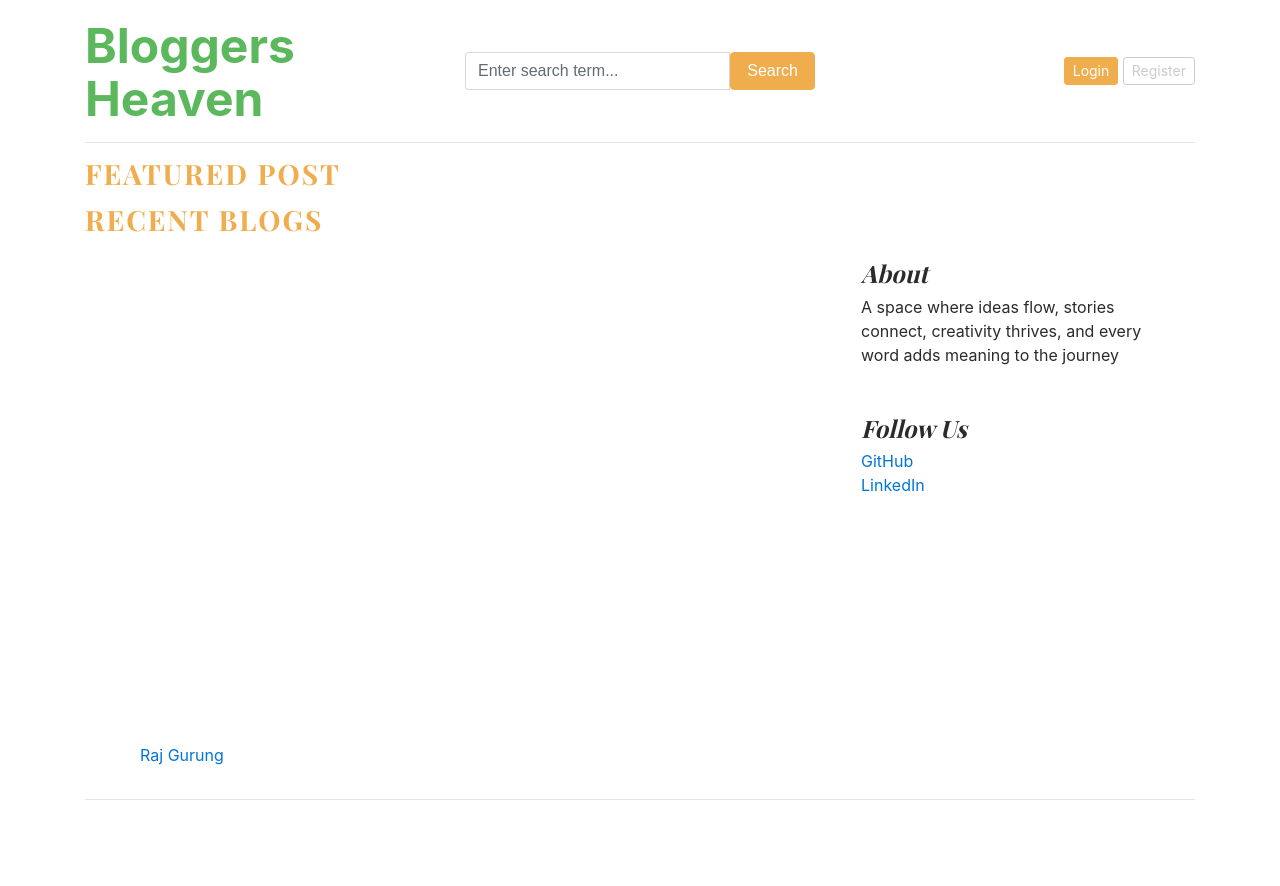
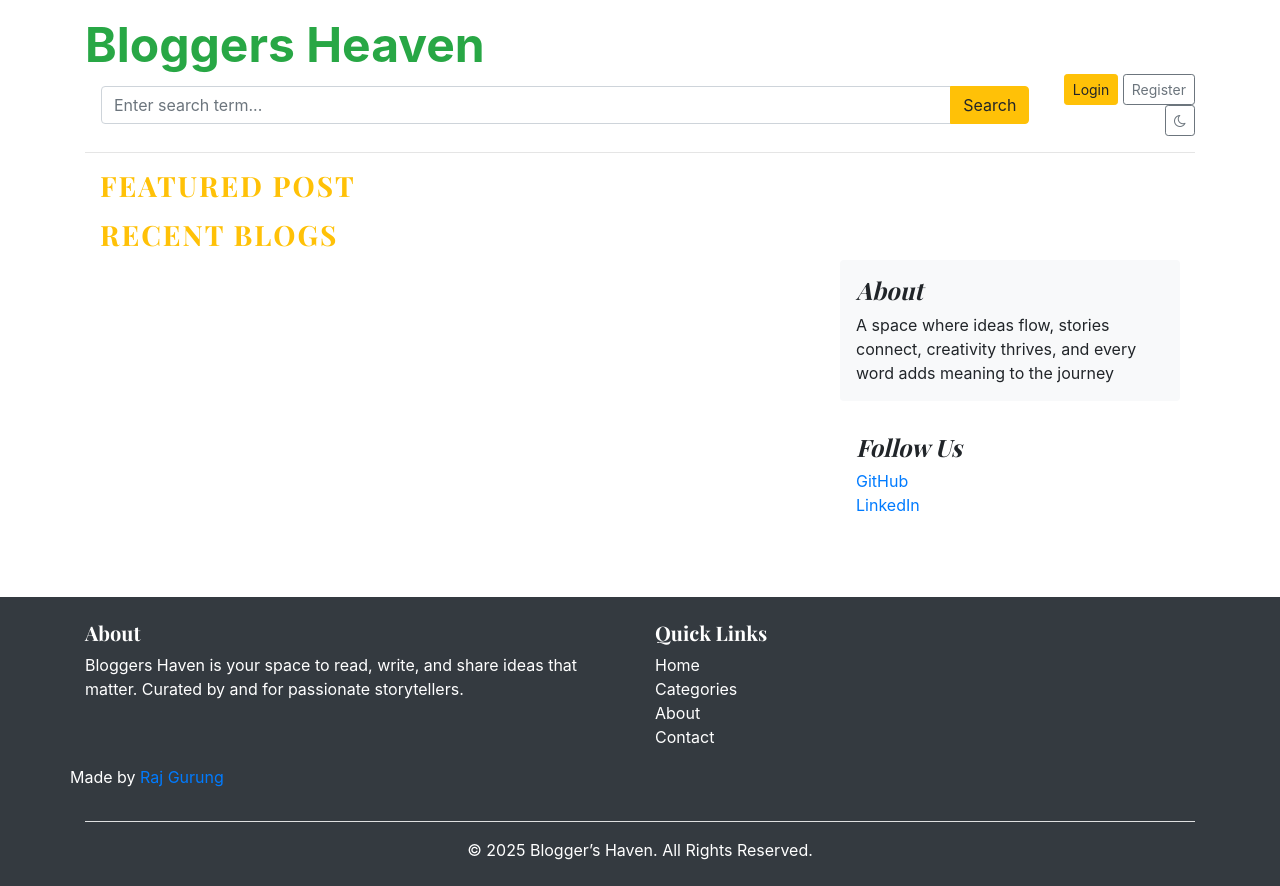
Before and after one commit to Raj-Gurung/BLOG-WEBSITE, a Django app: template templates/home.html in a window 1280 px wide. Before the commit the page ends 800 px from the top, so only its background shows below. Run offline with Django 5.2, Linux system fonts and the light colour scheme; the template is opened without the code that fills it, so the values that code supplies are empty; some libraries are stand-ins or nearby versions.

Commit message:
first commit

```diff
--- a/templates/base/base.html
+++ b/templates/base/base.html
@@ -5,22 +5,37 @@
     <meta charset="UTF-8" />
     <meta name="viewport" content="width=device-width, initial-scale=1.0" />
     <title>Bloggers Heaven</title>
-    <link href="https://getbootstrap.com/docs/4.0/dist/css/bootstrap.min.css" rel="stylesheet" />
+
+    <!-- Bootstrap CSS (Correct CDN) -->
+    <link rel="stylesheet" href="https://stackpath.bootstrapcdn.com/bootstrap/4.5.2/css/bootstrap.min.css" />
+
+    <!-- Google Fonts -->
     <link href="https://fonts.googleapis.com/css?family=Playfair+Display:700,900" rel="stylesheet" />
+
+    <!-- Font Awesome -->
+    <link rel="stylesheet" href="https://cdnjs.cloudflare.com/ajax/libs/font-awesome/4.7.0/css/font-awesome.min.css" />
+
+    <!-- Custom CSS -->
     <link href="{% static 'css/blog.css' %}" rel="stylesheet" />
-    <link rel="stylesheet" href="https://cdnjs.cloudflare.com/ajax/libs/font-awesome/4.7.0/css/font-awesome.min.css" />
   </head>
   <body>
 
-    <!-- Header part -->
+    <!-- Header -->
     {% include 'base/header.html' %}
 
-    <!-- Main content part -->
-    {% block content %}
-    {% endblock %}
+    <!-- Main Content -->
+    <div class="container">
+      {% block content %}
+      {% endblock %}
+    </div>
 
     <!-- Footer -->
     {% include 'base/footer.html' %}
+
+    <!-- Bootstrap JS + dependencies -->
+    <script src="https://code.jquery.com/jquery-3.5.1.slim.min.js"></script>
+    <script src="https://cdn.jsdelivr.net/npm/popper.js@1.16.1/dist/umd/popper.min.js"></script>
+    <script src="https://stackpath.bootstrapcdn.com/bootstrap/4.5.2/js/bootstrap.min.js"></script>
 
     <!-- Dark Mode Script -->
     <script>
@@ -34,11 +49,11 @@
           icon.classList.add('fa-sun-o');
         }
 
-        toggleBtn.addEventListener('click', function () {
+        toggleBtn?.addEventListener('click', function () {
           document.body.classList.toggle('dark-mode');
           const enabled = document.body.classList.contains('dark-mode');
-          icon.classList.toggle('fa-moon-o', !enabled);
-          icon.classList.toggle('fa-sun-o', enabled);
+          icon?.classList.toggle('fa-moon-o', !enabled);
+          icon?.classList.toggle('fa-sun-o', enabled);
           localStorage.setItem('darkMode', enabled ? 'enabled' : 'disabled');
         });
       });
--- a/templates/base/header.html
+++ b/templates/base/header.html
@@ -1,35 +1,64 @@
 {% load static %}
 <div class="container">
+  <!-- HEADER -->
   <header class="blog-header py-3">
-        <div class="row flex-nowrap justify-content-between align-items-center">
-          <div class="col-4 pt-1">
+    <div class="d-flex flex-wrap justify-content-between align-items-center">
+      <div>
         <a class="font-weight-bold text-success display-4" href="/">Bloggers Heaven</a>
       </div>
-          <div class="col-4">
-            <form action="{% url 'search' %}" method="GET">
+
+      <button
+        class="navbar-toggler d-lg-none"
+        type="button"
+        data-toggle="collapse"
+        data-target="#mainNav"
+        aria-controls="mainNav"
+        aria-expanded="false"
+        aria-label="Toggle navigation"
+      >
+        <span class="navbar-toggler-icon"></span>
+      </button>
+
+      <div class="collapse navbar-collapse d-lg-flex flex-lg-row align-items-center justify-content-end w-100" id="mainNav">
+        <div class="mr-auto d-lg-flex justify-content-center w-100 px-3">
+          <form action="{% url 'search' %}" method="GET" class="w-100">
             <div class="input-group">
-                <input class="form-control" name="keyword" type="text" placeholder="Enter search term..." aria-label="Enter search term..." aria-describedby="button-search" />
-                <button type="submit" class="btn btn-warning" id="button-search" type="button">Search</button>
+              <input
+                class="form-control"
+                name="keyword"
+                type="text"
+                placeholder="Enter search term..."
+                aria-label="Search"
+              />
+              <div class="input-group-append">
+                <button type="submit" class="btn btn-warning">Search</button>
+              </div>
             </div>
           </form>
         </div>
 
-          <div class="col-4 d-flex justify-content-end align-items-center">
+        <div class="text-right mt-2 mt-lg-0">
           {% if not user.is_authenticated %}
-            <a class="btn btn-sm btn-warning" href="{% url 'login' %}">Login</a> &nbsp;
+            <a class="btn btn-sm btn-warning" href="{% url 'login' %}">Login</a>
             <a class="btn btn-sm btn-outline-secondary" href="{% url 'register' %}">Register</a>
           {% else %}
-            <span><a href="{% url 'dashboard' %}" class="btn btn-warning">Dashboard</a></span> &nbsp;
-            <span><a href="{% url 'logout' %}">Logout</a></span>
+            <a class="btn btn-sm btn-warning" href="{% url 'dashboard' %}">Dashboard</a>
+            <a class="btn btn-sm btn-outline-danger" href="{% url 'logout' %}">Logout</a>
           {% endif %}
+          <button id="darkModeToggle" class="btn btn-sm btn-outline-secondary ml-2" title="Toggle Dark Mode">
+            <i id="darkModeIcon" class="fa fa-moon-o"></i>
+          </button>
+        </div>
       </div>
     </div>
   </header>
 
+  <!-- CATEGORY NAV -->
   <div class="nav-scroller py-1 mb-2">
-        <nav class="nav d-flex justify-content-between">
+    <nav class="nav d-flex flex-wrap justify-content-start">
       {% for cat in categories %}
-          <a class="p-2 text-muted" href="{% url 'posts_by_category' cat.id  %}">{{ cat.category_name }}</a>
+        <a class="p-2 text-muted" href="{% url 'posts_by_category' cat.id %}">{{ cat.category_name }}</a>
       {% endfor %}
     </nav>
   </div>
+</div>
--- a/templates/home.html
+++ b/templates/home.html
@@ -1,12 +1,25 @@
 {% extends 'base/base.html' %}
 {% block content %}
+
+<div class="container">
+
   {% for post in featured_post %}
   {% if forloop.first %}
-<div class="jumbotron p-3 p-md-5 text-white rounded bg-dark" style="background-image: url({{ post.blog_image.url }});background-blend-mode: overlay;background-size:cover;">
-    <div class="col-md-8 px-0">
-      <h1 class="display-4 font-italic"><a href="{% url 'blogs' post.slug %}">{{ post.title }}</a></h1>
+  <div class="jumbotron text-white rounded bg-dark p-5 mb-4"
+       style="
+         background-image: linear-gradient(rgba(0,0,0,0.5), rgba(0,0,0,0.5)), url({{ post.blog_image.url }});
+         background-size: cover;
+         background-position: center;
+         background-repeat: no-repeat;
+         border-radius: 1rem;">
+    <div class="row">
+      <div class="col-lg-8 col-md-10 col-sm-12">
+        <h1 class="display-4 font-italic">
+          <a href="{% url 'blogs' post.slug %}" class="text-white">{{ post.title }}</a>
+        </h1>
         <p class="lead my-3">{{ post.short_description | truncatewords:20 }}</p>
-      <p class="lead mb-0"><a href="#" class="text-white font-weight-bold">Continue reading...</a></p>
+        <p class="lead mb-0"><a href="{% url 'blogs' post.slug %}" class="text-white font-weight-bold">Continue reading...</a></p>
+      </div>
     </div>
   </div>
   {% endif %}
@@ -17,8 +30,8 @@
   <div class="row mb-2">
     {% for post in featured_post %}
     {% if not forloop.first %}
-    <div class="col-md-6">
-      <div class="card border-0" >
+    <div class="col-lg-6 col-md-6 col-sm-12 mb-3">
+      <div class="card border-0">
         <div class="card-body">
           <h3><a href="{% url 'blogs' post.slug %}">{{ post.title }}</a></h3>
           <small class="mb-1 text-muted">{{ post.created_at | timesince }} ago | {{ post.author }}</small>
@@ -30,13 +43,13 @@
     {% endfor %}
   </div>
 
-  <!-- Recent blog -->
+  <!-- Recent Blogs -->
   <h3 class="text-uppercase text-warning" style="letter-spacing: 2px;">Recent Blogs</h3>
-  <main role="main" class="container p-0">
   <div class="row">
-      <div class="col-md-8 blog-main">
+    <!-- Main Blog Posts -->
+    <div class="col-lg-8 col-md-12">
       {% for post in posts %}
-        <div class="card border-0" >
+      <div class="card border-0 mb-3">
         <div class="card-body">
           <h3><a href="{% url 'blogs' post.slug %}">{{ post.title }}</a></h3>
           <small class="mb-1 text-muted">{{ post.created_at | timesince }} ago | {{ post.author }}</small>
@@ -45,11 +58,12 @@
       </div>
       {% endfor %}
     </div>
-  <!-- /.blog-main -->
-      <aside class="col-md-4 blog-sidebar">
-        <div class="p-3 mb-3 bg-light rounded">
-          <h4 class="font-italic">About</h4>
-          <p class="mb-0">A space where ideas flow, stories connect, creativity thrives, and every word adds meaning to the journey</p>
+
+    <!-- Sidebar -->
+    <aside class="col-lg-4 col-md-12 mt-4 mt-lg-0 blog-sidebar">
+      <div class="p-3 mb-3 bg-light rounded about-section">
+        <h4 class="font-italic about-title">About</h4>
+        <p class="mb-0 about-text">A space where ideas flow, stories connect, creativity thrives, and every word adds meaning to the journey</p>
       </div>
 
       <div class="p-3">
@@ -61,6 +75,7 @@
       </div>
     </aside>
   </div>
-  </main>
-</div>
+
+</div> <!-- End container -->
+
 {% endblock %}
--- a/templates/register.html
+++ b/templates/register.html
@@ -6,6 +6,6 @@
 <form action="" method="POST", style="width: 500px; margin: auto;">
     {% csrf_token %}
     {{ form | crispy }}
-    <input type="submit" value="Register">
+    <input type="submit" value="Sign up">
 </form>
 {% endblock %}
```
Also changed, not shown: static/css/blog.css (+35 -6 lines), templates/blogs.html (+12 -4 lines). Lines whose indentation alone changed are shown as unchanged.
